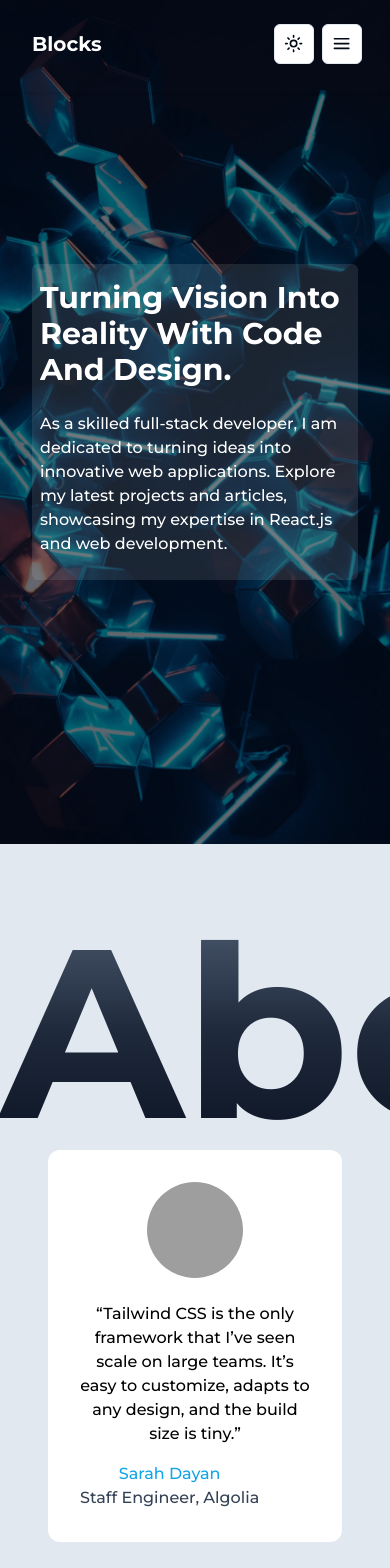
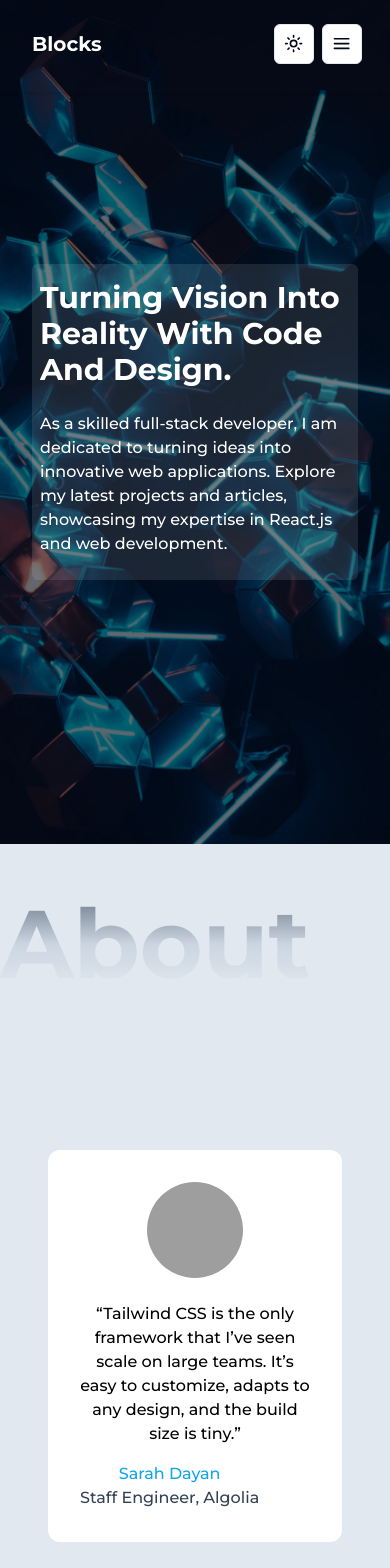
Before and after one commit to Avijit-Sarkar/blocks, a Next.js app: page / in a window 390 px wide. Shown: the top 1568 px of the page. Built offline with nearby package versions, Linux system fonts and the light colour scheme; grey boxes are pictures that could not be loaded.

Commit message:
fixing the gradiant color for themes

```diff
--- a/src/components/AboutCard.tsx
+++ b/src/components/AboutCard.tsx
@@ -6,7 +6,7 @@ interface AboutCardProps {}
 const AboutCard: FC<AboutCardProps> = ({}) => {
   return (
     <div>
-      <figure className="md:flex items-center justify-center bg-white rounded-xl p-8 md:p-0 dark:bg-slate-800">
+      <figure className="md:flex relative items-center justify-center bg-white rounded-xl p-8 md:p-0 dark:bg-slate-800">
         <Image
           className="w-24 h-24 md:w-60 md:h-auto md:rounded-md object-cover rounded-full mx-auto"
           src="/img/charlie.jpg"
--- a/src/components/GradiantText.tsx
+++ b/src/components/GradiantText.tsx
@@ -11,13 +11,13 @@ const GradientText: React.FC<GradientTextProps> = ({
 }) => {
   return (
     <div
-      className={`w-full mx-auto py-2 z-0 absolute flex justify-start items-start cursor-default select-none overflow-hidden sm:py-0 bg-gradient-to-t from-dark via-slate-800 to-slate-500 ${className}`}
+      className={`w-full mx-auto py-2 m-5 z-0 absolute flex justify-start items-start cursor-default select-none overflow-hidden sm:py-0 bg-gradient-to-t dark:from-dark dark:via-slate-800 dark:to-slate-500 from-slate-100 via-slate-300 to-slate-700 ${className}`}
       style={{
         WebkitBackgroundClip: "text",
         WebkitTextFillColor: "transparent",
       }}
     >
-      <h1 className="inline-block items-start justify-start w-full font-bold capitalize text-[15rem]">
+      <h1 className="inline-block items-start justify-start w-full font-bold capitalize text-[6rem] lg:text-[15rem]">
         {text.split(" ").map((word, index) => (
           <span key={word + "-" + index} className="inline-block">
             {word}&nbsp;
--- a/src/components/NavBar.tsx
+++ b/src/components/NavBar.tsx
@@ -45,7 +45,7 @@ const NavBar = () => {
     <header
       className={`fixed -top-1 shadow inset-x-0 h-fit z-[50] py-2 ${
         fix
-          ? "dark:bg-dark/50 bg-white text-dark dark:text-white transition-all duration-[0.3s] ease-in-out backdrop-blur-sm"
+          ? "dark:bg-dark/50 bg-white text-dark dark:text-white transition-all duration-&lsqb;0.3s&rsqb; ease-in-out backdrop-blur-sm"
           : "bg-transparent text-white"
       }`}
     >
```
